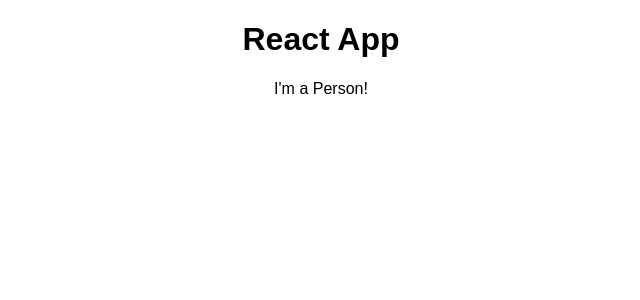
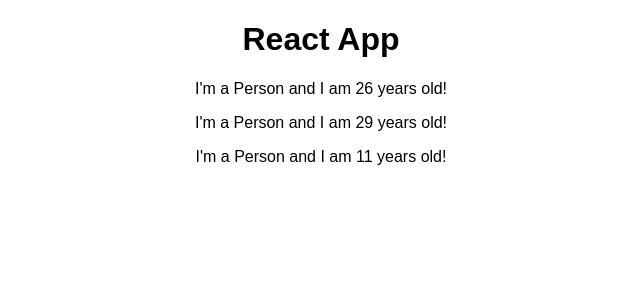
Before and after one commit to Apostata/react-course-06-2018, a React (Create React App) app: page / in a window 1280 px wide. Shown: the top 300 px of the page, without its empty margins (319-959 px from the left). Built offline with nearby package versions, Linux system fonts and the light colour scheme.

Commit message:
Componenets dinâmicos

```diff
--- a/src/App.js
+++ b/src/App.js
@@ -8,6 +8,8 @@
       <div className="App">
         <h1>React App</h1>
         <Person />
+        <Person />
+        <Person />
       </div>
     );
   }
--- a/src/Person/Person.js
+++ b/src/Person/Person.js
@@ -1,5 +1,6 @@
 import React from 'react';
+
 const person = () => {
-    return <p>I'm a Person!</p>;
+    return <p>I'm a Person and I am {Math.floor(Math.random() * 30)} years old!</p>;
 }
 export default person;
```
